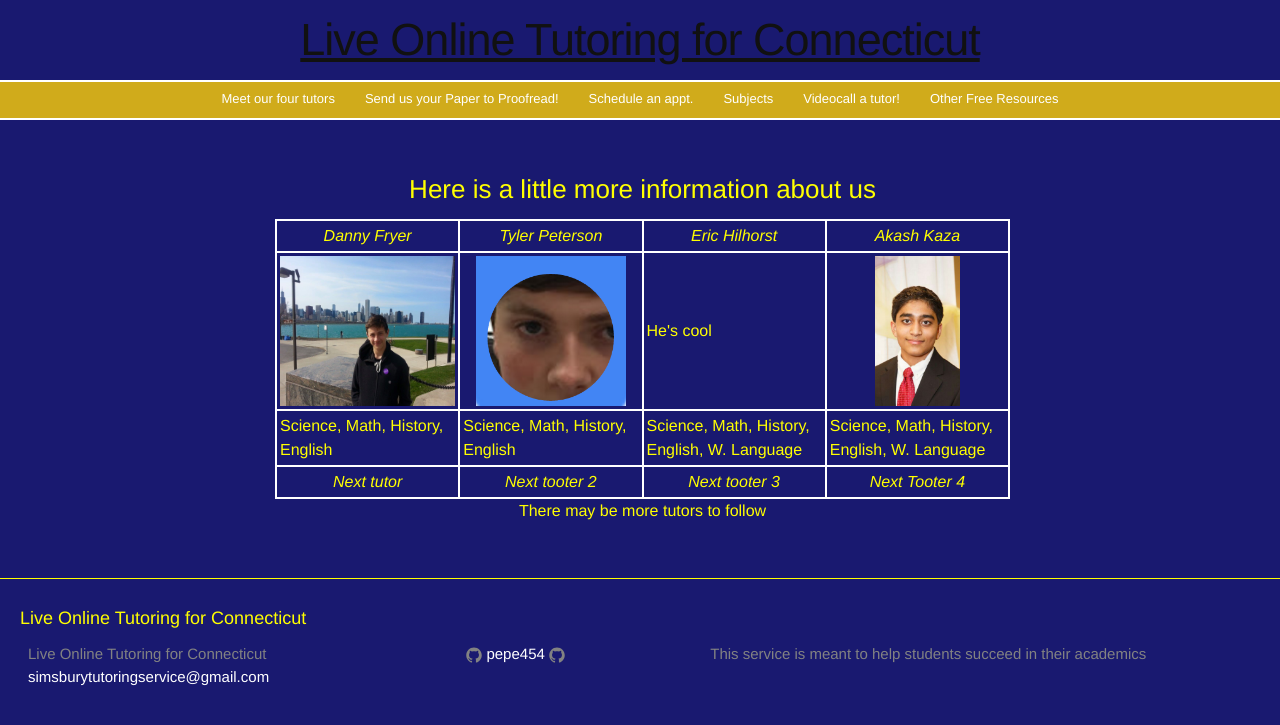
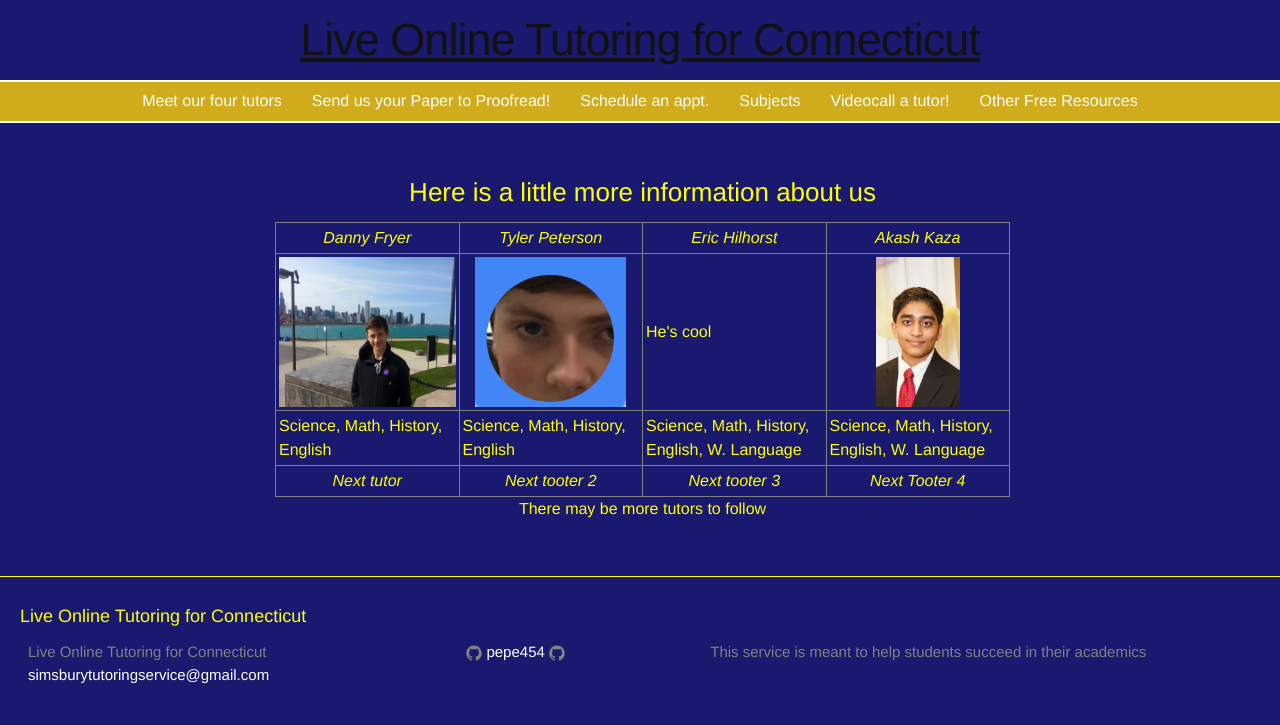
Before and after one commit to pepe454/pepe454.github.io, a Jekyll site: the page built from nav-bar/about.md, in a window 1280 px wide. Shown: the top 725 px of the page. Built offline with Jekyll 4.4.1, drawn with Linux system fonts in a browser that asks for light colours.

Commit message:
Update _layout.scss

```diff
--- a/_sass/_layout.scss
+++ b/_sass/_layout.scss
@@ -46,7 +46,7 @@
         margin-left: 8px;
         margin-right: 8px;
         padding: 7px;
-        font-size: 13px;
+        font-size: 16px;
         color: white;
         line-height: $base-line-height;
     }
@@ -180,7 +180,7 @@
 }
 
 table, th, td {
-   border: 2px solid white;
+   border: 2px solid midnight-blue ;
    padding: 3px;
 }
 
```
